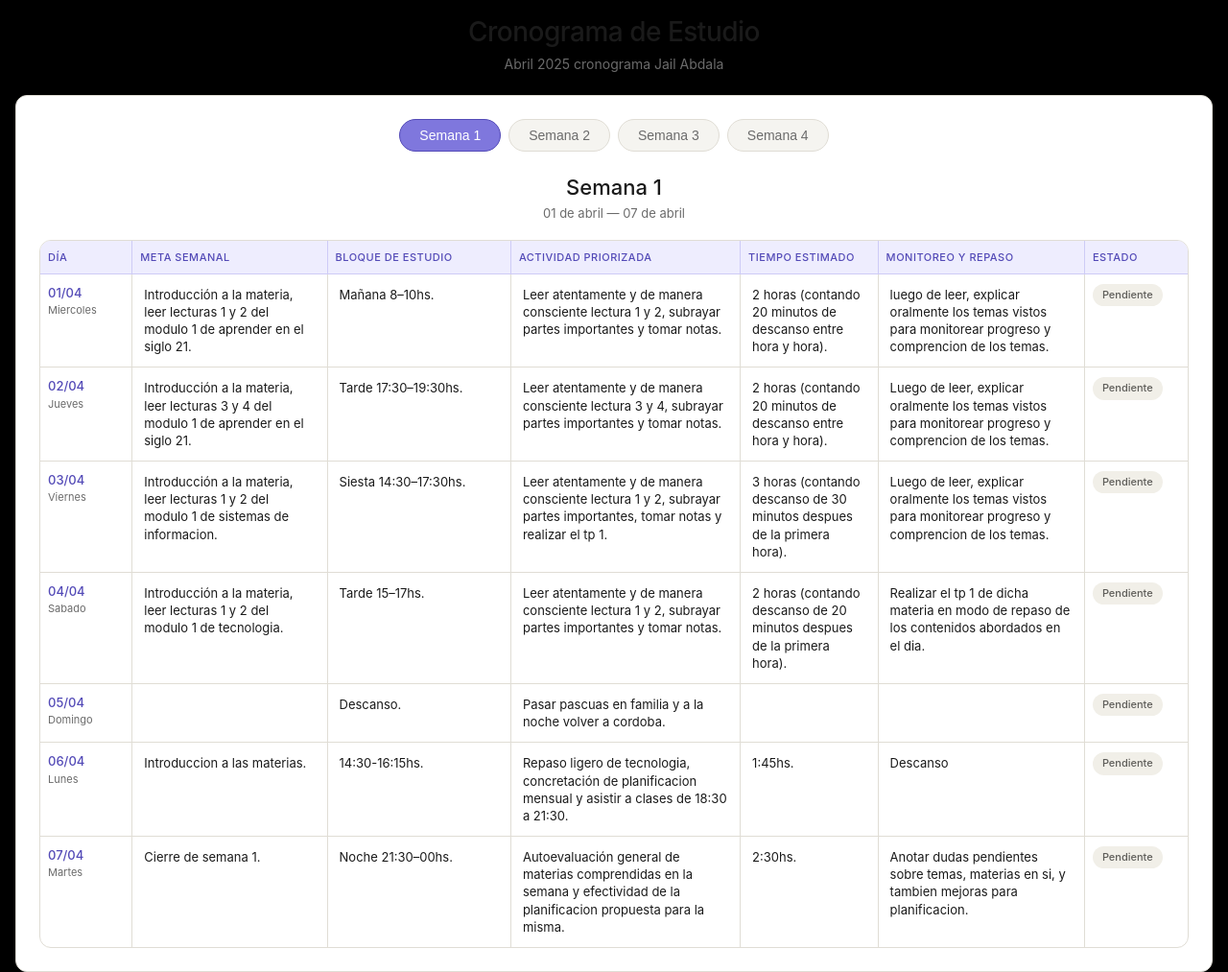
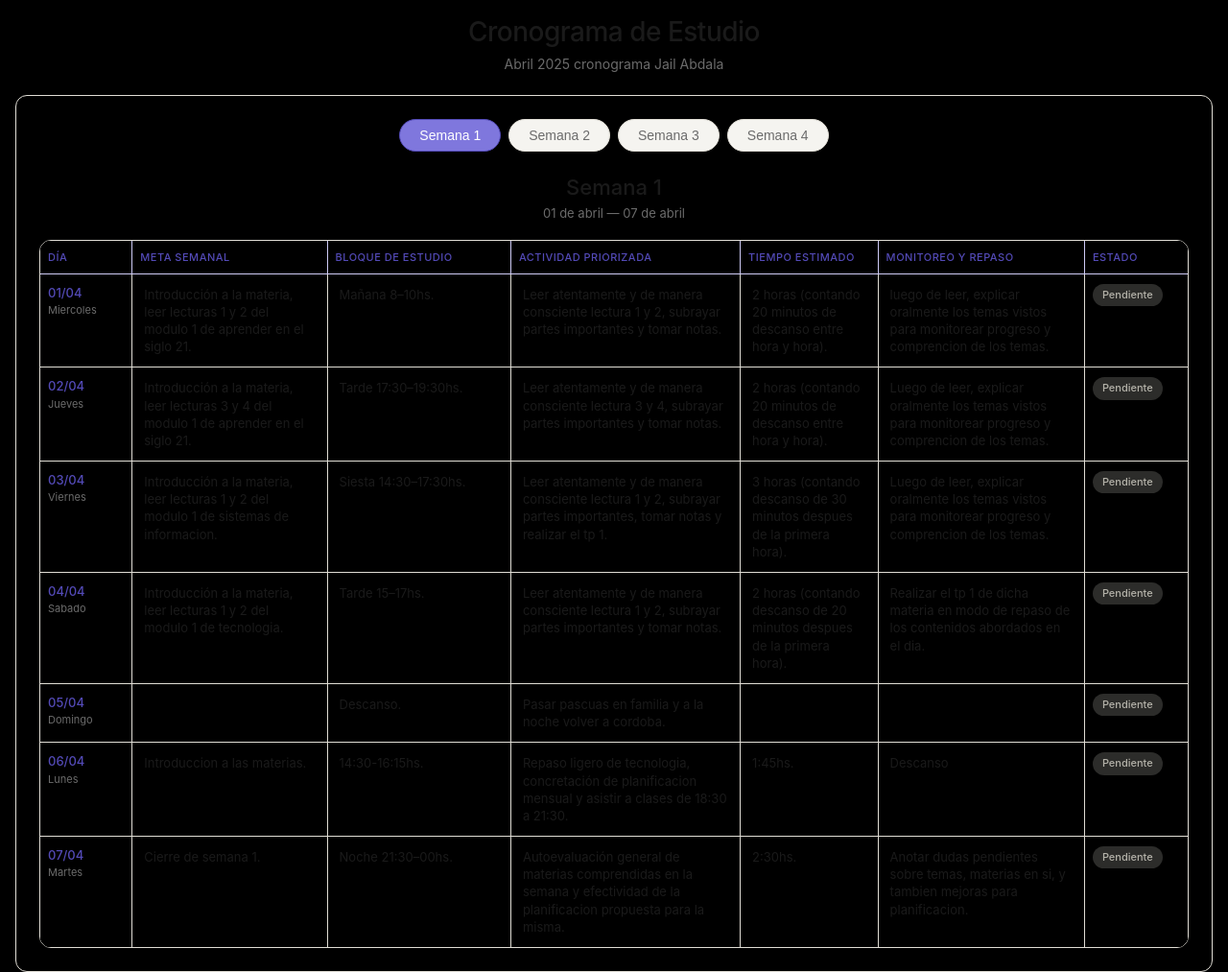
Before and after one commit to JAbdalaJimenez/cronograma_abril_jail_abdala, a plain HTML site: page index.html in a window 1280 px wide. Shown: the whole page at 96% size. Drawn offline with Linux system fonts and the light colour scheme.

Commit message:
cambio de color

```diff
--- a/index.html
+++ b/index.html
@@ -7,8 +7,8 @@
   <style>
     *, *::before, *::after { box-sizing: border-box; margin: 0; padding: 0; }
 
-    /* AÑADIDO: FONDO NEGRO PARA EL BODY, SIN CAMBIAR NADA MÁS */
-    body {
+    /* AÑADIDO: FONDO NEGRO PARA TODO, INCLUYENDO CALENDARIO */
+    body, .app, .table-wrap, table, tbody, tr, td, th, .week-panel {
       background: #000000 !important;
     }
 
@@ -44,7 +44,7 @@
 
     body {
       font-family: -apple-system, BlinkMacSystemFont, 'Segoe UI', Roboto, sans-serif;
-      background: var(--bg-secondary);
+      background: #000000 !important;
       color: var(--text);
       min-height: 100vh;
       padding: 1rem;
@@ -69,7 +69,7 @@
     .app {
       max-width: 1400px;
       margin: 0 auto;
-      background: var(--bg);
+      background: #000000 !important;
       border-radius: var(--radius-lg);
       border: 1px solid var(--border);
       padding: 1.5rem;
@@ -110,8 +110,14 @@
     }
 
     /* PANELS */
-    .week-panel { display: none; }
-    .week-panel.active { display: block; }
+    .week-panel {
+      display: none;
+      background: #000000 !important;
+    }
+    .week-panel.active {
+      display: block;
+      background: #000000 !important;
+    }
 
     .week-title {
       text-align: center;
@@ -133,18 +139,22 @@
       overflow-x: auto;
       border-radius: var(--radius-lg);
       border: 1px solid var(--border);
-      -webkit-overflow-scrolling: touch; /* scroll suave en iOS */
+      -webkit-overflow-scrolling: touch;
+      background: #000000 !important;
     }
 
     table {
       width: 100%;
       border-collapse: collapse;
-      table-layout: auto; /* Cambiado de 'fixed' a 'auto' para mejor adaptación */
+      table-layout: auto;
       font-size: clamp(11px, 3vw, 13px);
-      min-width: 750px; /* Ancho mínimo para que se vea como en PC */
+      min-width: 750px;
+      background: #000000 !important;
     }
 
-    thead tr { background: var(--purple-light); }
+    thead tr {
+      background: #000000 !important;
+    }
 
     th {
       padding: 10px 8px;
@@ -157,6 +167,7 @@
       letter-spacing: .5px;
       border-right: 1px solid var(--purple-mid);
       white-space: nowrap;
+      background: #000000 !important;
     }
 
     th:last-child {
@@ -170,6 +181,7 @@
       color: var(--text);
       line-height: 1.4;
       border-right: 1px solid var(--border);
+      background: #000000 !important;
     }
 
     td:last-child {
@@ -177,7 +189,7 @@
     }
 
     tr:last-child td { border-bottom: none; }
-    tr:hover td { background: color-mix(in srgb, var(--purple-light) 30%, transparent); }
+    tr:hover td { background: color-mix(in srgb, var(--purple-light) 30%, #000000) !important; }
 
     .day-cell {
       font-weight: 500;
@@ -222,9 +234,9 @@
       white-space: nowrap;
     }
 
-    .badge-pend { background: #F1EFE8; color: #5F5E5A; }
-    .badge-prog { background: #FAEEDA; color: #854F0B; }
-    .badge-ok   { background: #EAF3DE; color: #3B6D11; }
+    .badge-pend { background: #2C2C2A; color: #B4B2A9; }
+    .badge-prog { background: #412402; color: #EF9F27; }
+    .badge-ok   { background: #173404; color: #97C459; }
 
     @media (prefers-color-scheme: dark) {
       .badge-pend { background: #2C2C2A; color: #B4B2A9; }
@@ -286,7 +298,7 @@
 
       table {
         font-size: 11px;
-        min-width: 700px; /* Mantiene la vista tabla, solo hay que scrollear */
+        min-width: 700px;
       }
 
       .badge {
@@ -298,7 +310,7 @@
       }
     }
 
-    /* Móviles chicos - el scroll horizontal es la mejor experiencia para mantener la misma vista */
+    /* Móviles chicos */
     @media (max-width: 480px) {
       .nav {
         gap: 6px;
```
